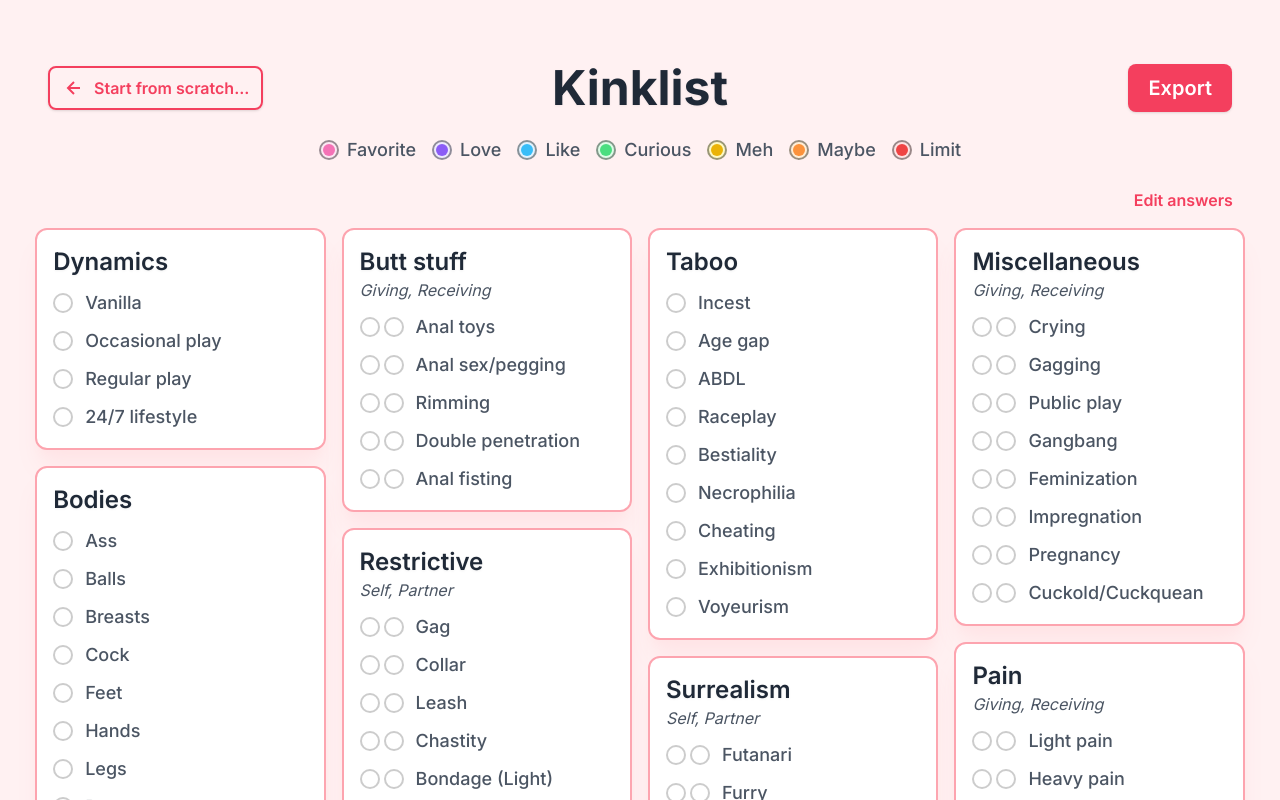
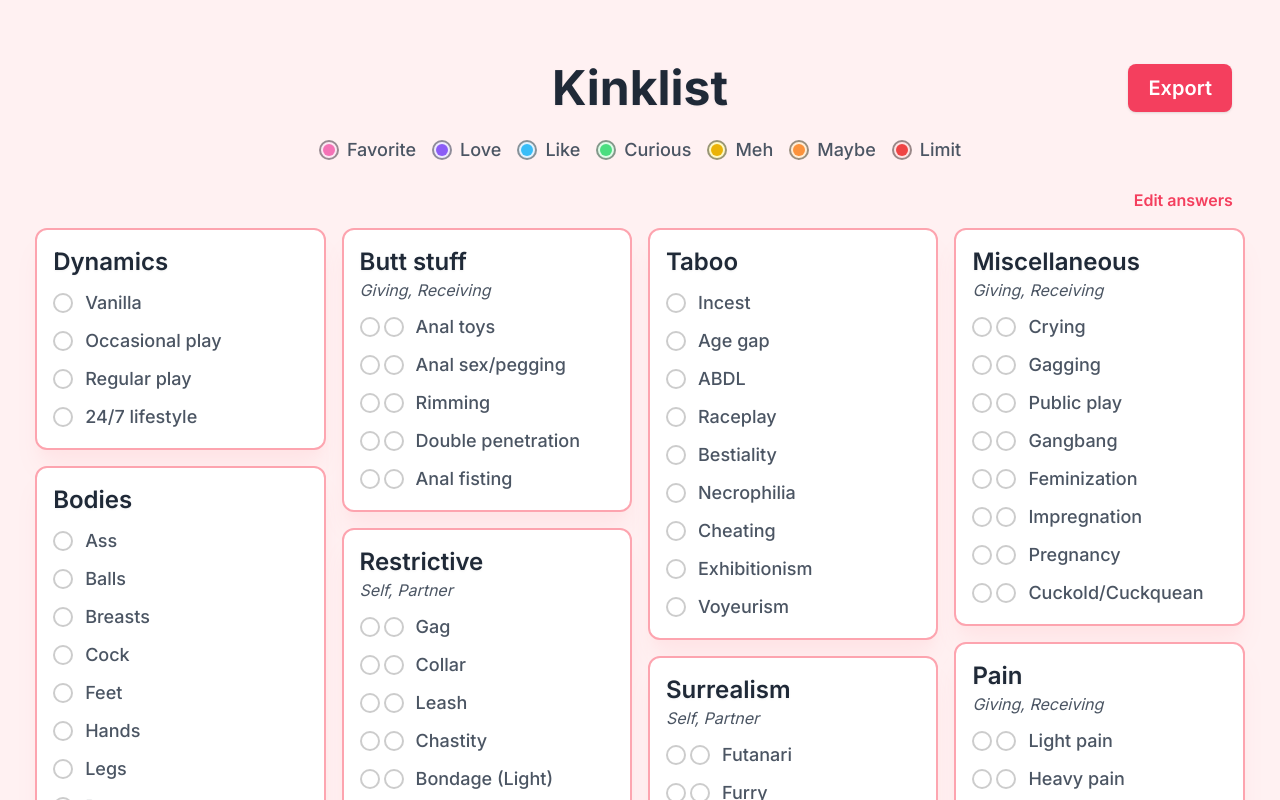
Before and after one commit to RoseCollared/kinkli, a Next.js app: page /results in a window 1280 px wide. Shown: the top 800 px of the page. Built offline with nearby package versions, Linux system fonts and the light colour scheme.

Commit message:
remove start from scratch button and make title a link to home

```diff
--- a/src/app/results/layout.tsx
+++ b/src/app/results/layout.tsx
@@ -1,35 +1,21 @@
 import { BackToTopButton } from "@kinklist/components/back-to-top-button";
-import { Button } from "@kinklist/components/button";
 import { ExportButton } from "@kinklist/components/export-button";
 import { Legend } from "@kinklist/components/legend";
 import Link from "next/link";
 import { ReactNode } from "react";
-import { BiLeftArrowAlt } from "react-icons/bi";
 
-export default function ResultsLayout({
-  children,
-}: {
-  children: ReactNode;
-}) {
+export default function ResultsLayout({ children }: { children: ReactNode }) {
   return (
     <>
-      <header className="flex w-full flex-col-reverse items-center justify-center gap-x-8 gap-y-2 px-12 pt-12 sm:flex-row sm:justify-between sm:pb-2 sm:pt-16">
-        <div className="flex basis-0 items-center justify-start sm:grow">
-          <Link href="/">
-            <Button
-              variant="secondary"
-              className="px-3 py-2 text-base sm:px-3 sm:text-base"
-            >
-              <Button.Icon Component={BiLeftArrowAlt} className="h-6 w-6" />
-              Start from scratch...
-            </Button>
-          </Link>
-        </div>
-        <h1 className="text-4xl font-bold drop-shadow-sm xs:text-5xl">
-          Kinklist
-        </h1>
-        {/* LEFT HERE */}
-        {/* TODO: check responsiveness */}
+      <header className="flex w-full flex-col items-center justify-center gap-x-8 gap-y-4 px-12 pt-12 sm:flex-row sm:justify-between sm:pb-2 sm:pt-16">
+        <div className="hidden basis-0 sm:block sm:grow" />
+
+        <Link href="/">
+          <h1 className="text-4xl font-bold drop-shadow-sm xs:text-5xl">
+            Kinklist
+          </h1>
+        </Link>
+
         <div className="basis-0 items-center justify-end sm:flex sm:grow">
           <ExportButton />
         </div>
--- a/src/components/button.tsx
+++ b/src/components/button.tsx
@@ -6,7 +6,6 @@ export type ButtonVariant = keyof typeof variantStyles;
 
 export interface ButtonProps extends ButtonHTMLAttributes<HTMLButtonElement> {
   variant?: ButtonVariant;
-  Icon?: IconType;
 }
 
 const variantStyles = {
```
